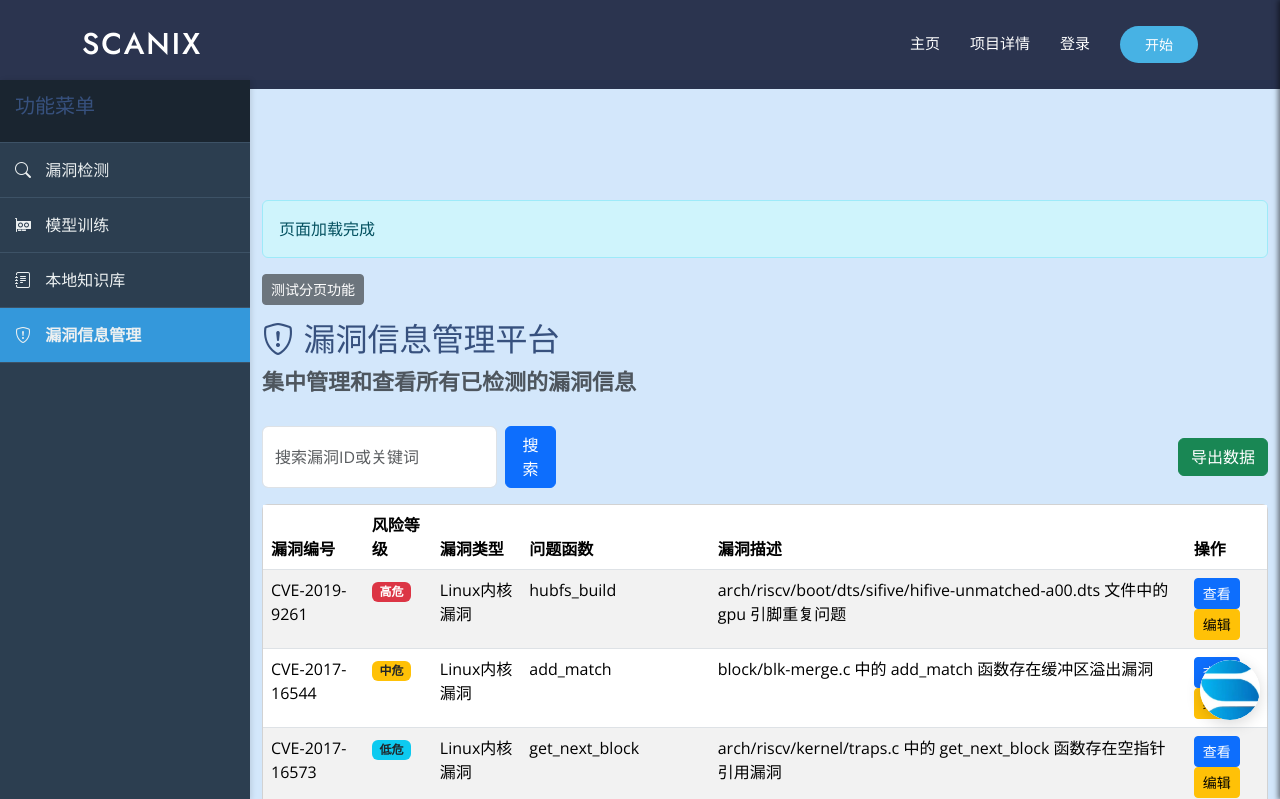
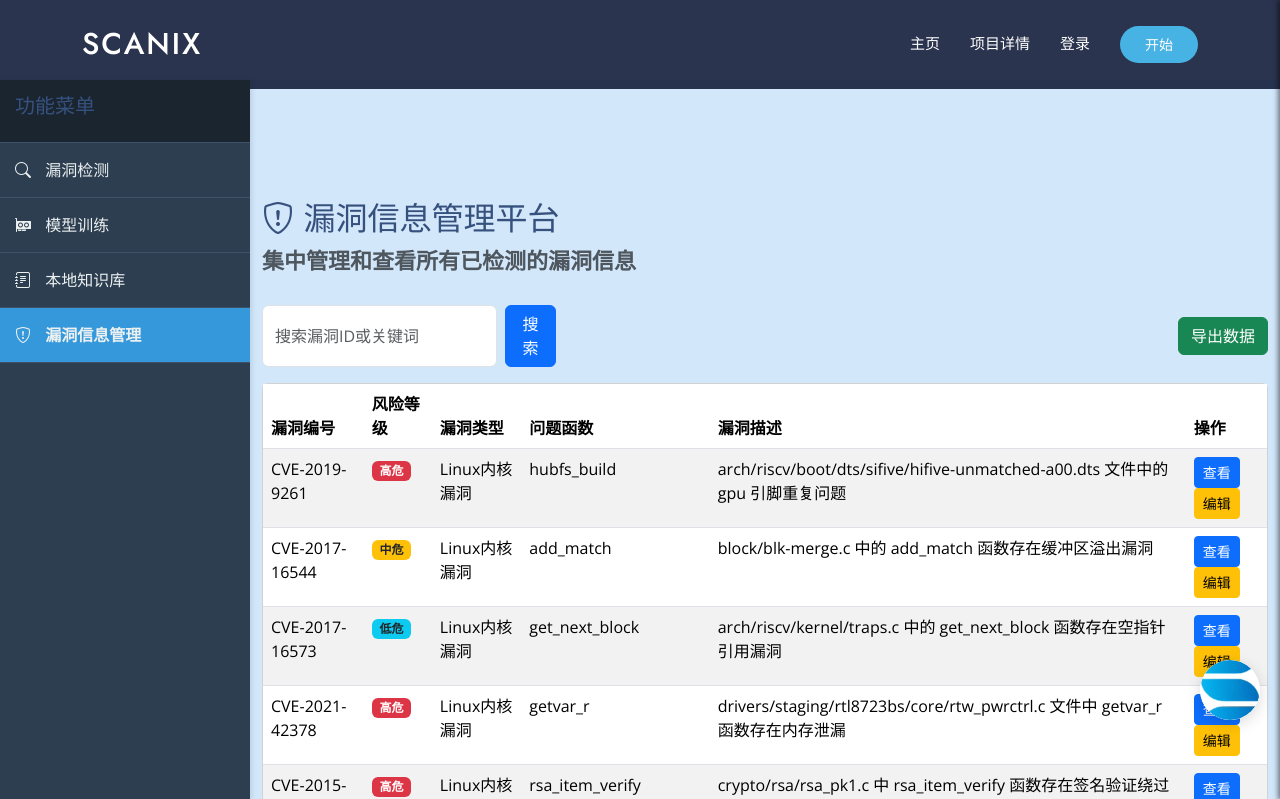
Before and after one commit to Mriris/DeepSeek_Detection, a Flask app: page /vulnerability_management in a window 1280 px wide. Shown: the top 799 px of the page. Run offline with Flask 3, Linux system fonts and the light colour scheme; parts of the project's set-up code (start-up, migrations or seed data) failed here and were passed over; some libraries are stand-ins or nearby versions.

Commit message:
清理代码

```diff
--- a/templates/vulnerability_management.html
+++ b/templates/vulnerability_management.html
@@ -5,14 +5,6 @@
 <title>漏洞信息管理</title>
 <section id="hero" class="hero section light-background" style="background-color: #d3e7fb">
     <div class="container">
-        <!-- 调试信息 -->
-        <div class="alert alert-info mb-3" id="debugInfo">调试信息将显示在这里</div>
-
-        <!-- 测试按钮 -->
-        <div class="mb-3">
-            <button class="btn btn-sm btn-secondary" onclick="console.log('测试按钮点击'); testPageFunctions();">测试分页功能</button>
-        </div>
-
         <!-- 页面标题 -->
         <div class="page-header mb-4">
             <h2><i class="bi bi-shield-exclamation"></i> 漏洞信息管理平台</h2>
@@ -496,22 +488,11 @@
 </section>
 
 <script>
-// 简化：直接使用全局变量和函数
+// 全局变量
 var currentPage = 1;
-
-// 调试输出函数
-function showDebug(message) {
-    console.log(message);
-    var debugInfo = document.getElementById('debugInfo');
-    if (debugInfo) {
-        debugInfo.textContent = message;
-    }
-}
 
 // 切换页面
 function changePage(pageNumber) {
-    showDebug("切换到页码: " + pageNumber);
-
     // 隐藏所有页面
     document.getElementById('page1Content').style.display = 'none';
     document.getElementById('page2Content').style.display = 'none';
@@ -592,30 +573,13 @@ function exportData() {
     alert('导出数据功能');
 }
 
-// 测试分页功能
-function testPageFunctions() {
-    showDebug("测试分页功能");
-    changePage(2);
-}
-
 // 页面加载完成后初始化
 window.onload = function() {
     // 初始化页面
-    showDebug("页面加载完成");
     document.getElementById('page1Content').style.display = 'block';
     document.getElementById('page2Content').style.display = 'none';
     document.getElementById('page3Content').style.display = 'none';
-
-    // 绑定函数到window对象以确保全局可用
-    window.changePage = changePage;
-    window.prevPage = prevPage;
-    window.nextPage = nextPage;
-    window.searchVulnerabilities = searchVulnerabilities;
-    window.viewDetails = viewDetails;
-    window.editVulnerability = editVulnerability;
-    window.exportData = exportData;
-    window.testPageFunctions = testPageFunctions;
-};
+}
 </script>
 
 {% endblock %}
```
